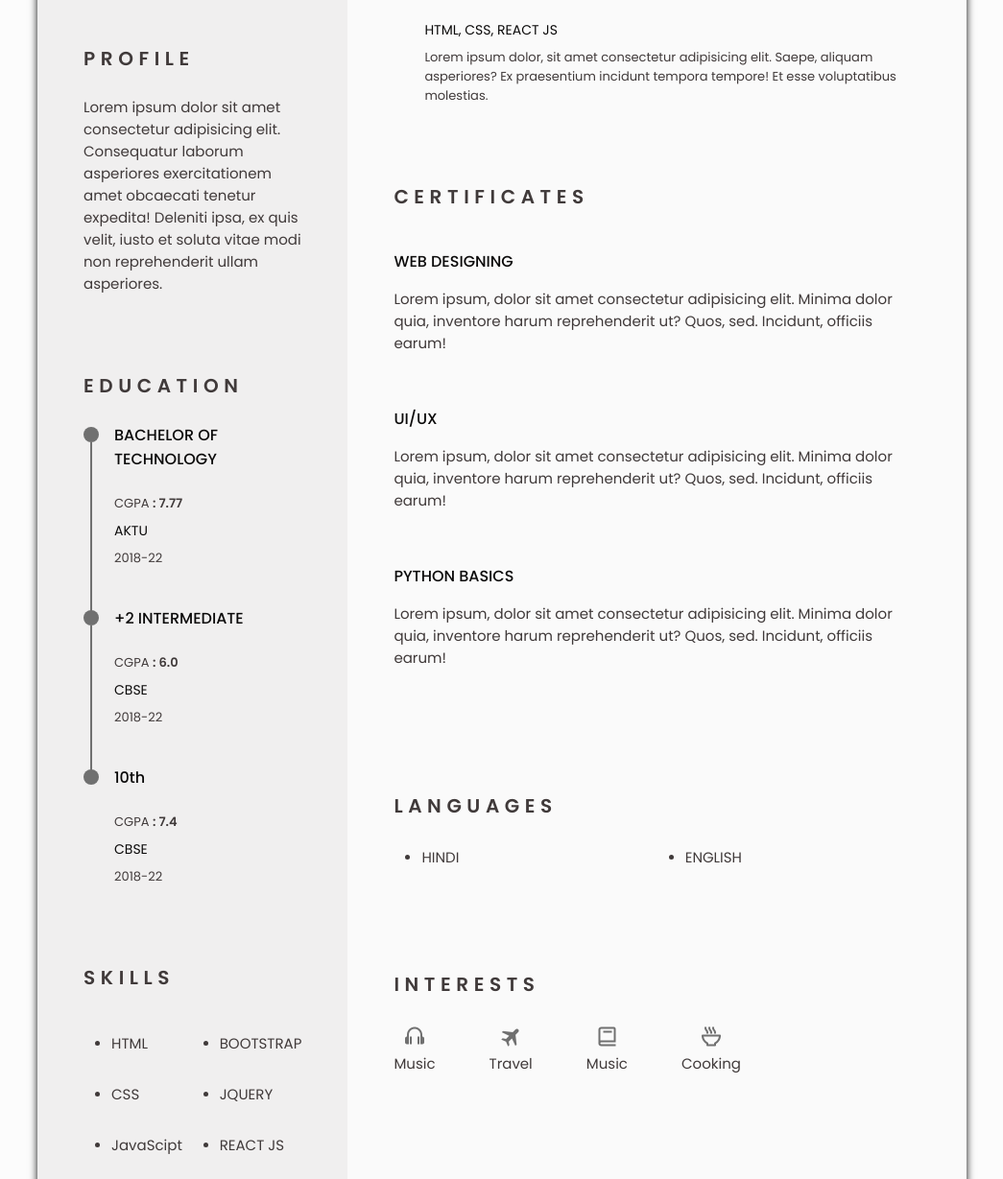
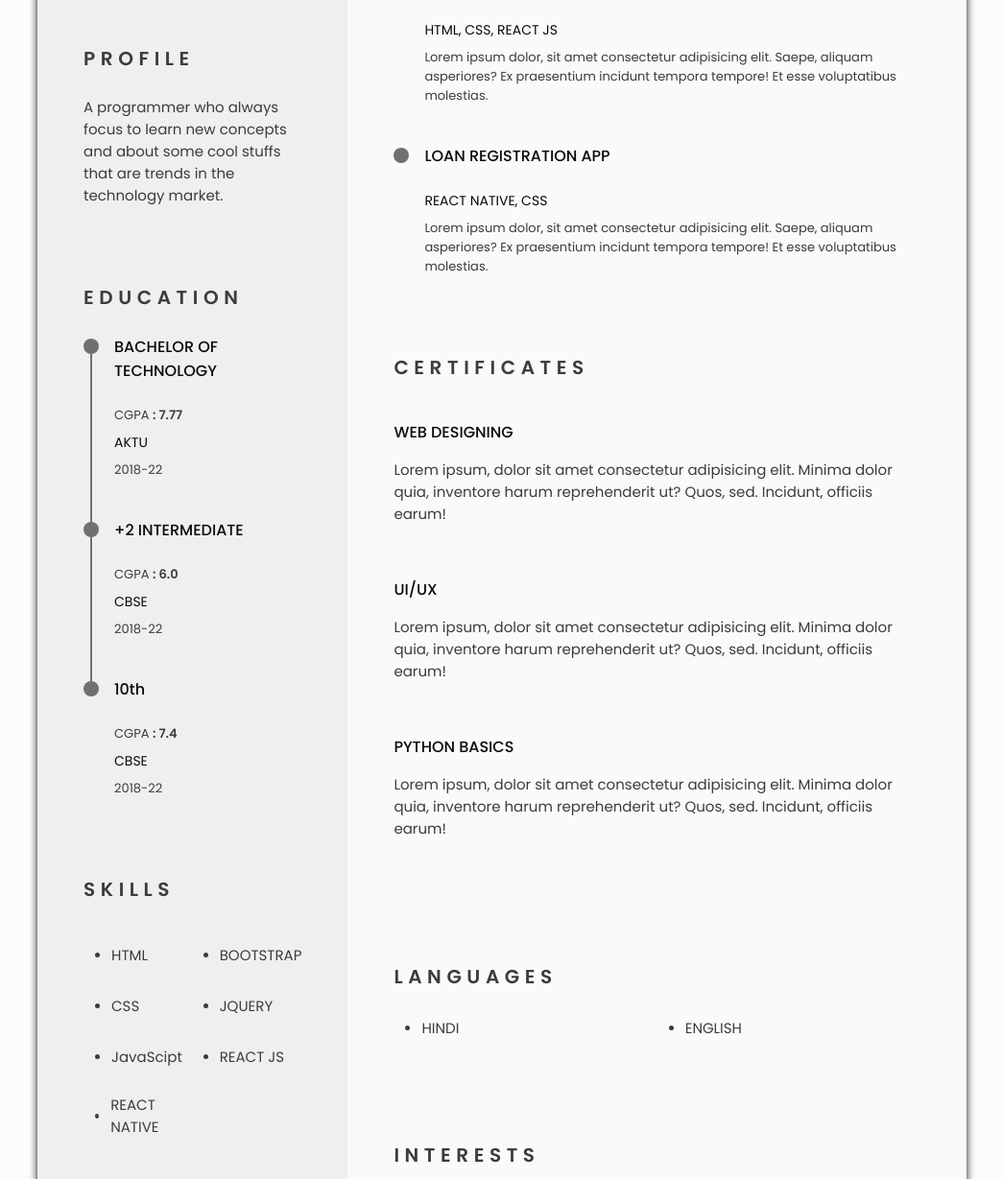
Before and after one commit to imvthakur17/ResumeCv-website, a plain HTML site: page index.html in a window 1280 px wide. Shown: the part 705-1934 px from the top of the page at 96% size, without its empty margins (117-1162 px from the left). Drawn offline with nearby package versions, Linux system fonts and the light colour scheme.

Commit message:
Update skill and about me

```diff
--- a/index.html
+++ b/index.html
@@ -125,7 +125,7 @@
                     <!--========== PROFILE ==========-->
                     <section class="profile section" id="profile">
                         <h2 class="section-title">PROFILE</h2>
-                        <p class="profile__description">Lorem ipsum dolor sit amet consectetur adipisicing elit. Consequatur laborum asperiores exercitationem amet obcaecati tenetur expedita! Deleniti ipsa, ex quis velit, iusto et soluta vitae modi non reprehenderit ullam asperiores.</p>
+                        <p class="profile__description">A programmer who always focus to learn new concepts and about some cool stuffs that are trends in the technology market.</p>
                     </section>
 
                     <!--========== EDUCATION ==========-->
@@ -192,7 +192,7 @@
                                     <span class="skills__circle"></span>JavaScipt
                                 </li>
                                 <li class="skills__name">
-                                    <span class="skills__circle"></span>PYTHON
+                                    <span class="skills__circle"></span>REACT NATIVE
                                 </li>
                             </ul>
 
@@ -266,6 +266,19 @@
                                 <div class="projects__data bd-grid">
                                     <h3 class="projects__title">CONTACT APP</h3>
                                     <span class="projects__language">HTML, CSS, REACT JS </span>
+                                    <span class="projects__description">Lorem ipsum dolor, sit amet consectetur adipisicing elit. Saepe, aliquam asperiores? Ex praesentium incidunt tempora tempore! Et esse voluptatibus molestias.</span>
+                                </div>
+                            </div>
+
+                            <div class="projects__content">
+                                <div class="projects__time">
+                                    <span class="projects__rounder"></span>
+                                    <!-- <span class="projects__line"></span> -->
+                                </div>
+
+                                <div class="projects__data bd-grid">
+                                    <h3 class="projects__title">LOAN REGISTRATION APP</h3>
+                                    <span class="projects__language">REACT NATIVE, CSS</span>
                                     <span class="projects__description">Lorem ipsum dolor, sit amet consectetur adipisicing elit. Saepe, aliquam asperiores? Ex praesentium incidunt tempora tempore! Et esse voluptatibus molestias.</span>
                                 </div>
                             </div>
```
